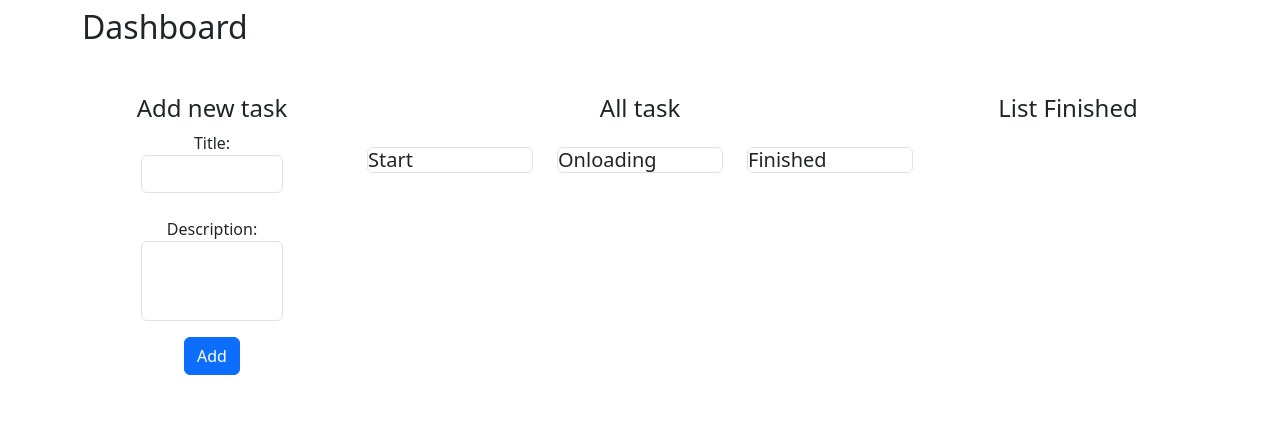
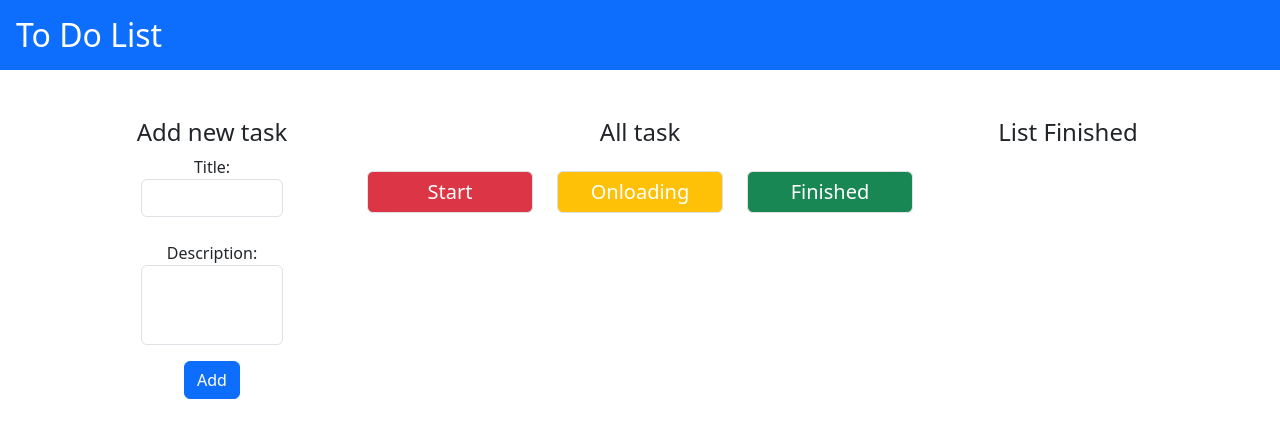
Before and after one commit to Daris02/to-do-list, a React (Vite) app: page / in a window 1280 px wide. Shown: the top 438 px of the page. Built offline with nearby package versions, Linux system fonts and the light colour scheme.

Commit message:
feat: update style

```diff
--- a/src/App.jsx
+++ b/src/App.jsx
@@ -9,8 +9,8 @@ function App() {
 
   return (
     <>
+      <h2 className="container-fluid bg-primary text-white p-3">To Do List</h2>
       <div className="container my-2">
-        <h2>Dashboard</h2>
         <main className="mt-5">
           <div className="row d-flex justify-content-center gy-5">
             <div className="col-6 col-md-2">
--- a/src/pages/Home.jsx
+++ b/src/pages/Home.jsx
@@ -41,7 +41,7 @@ export default function Home({ tasks, setTasks, taskF, setTaskF }) {
       <div className="mx-auto">
         <div className="row row-cols-1 row-cols-md-3">
           <div className="col align-items-center my-3">
-            <h5 className="mx-auto border rounded-2">Start</h5>
+            <h5 className="mx-auto border rounded-2 bg-danger text-white text-center py-2">Start</h5>
             <div className="d-flex flex-column gap-2 w-100 mx-auto">
               {tasks
                 .filter((t) => t.status == "start")
@@ -66,7 +66,7 @@ export default function Home({ tasks, setTasks, taskF, setTaskF }) {
             </div>
           </div>
           <div className="col align-items-center my-3">
-            <h5 className="mx-auto border rounded-2">Onloading</h5>
+            <h5 className="mx-auto border rounded-2 bg-warning text-white text-center py-2">Onloading</h5>
             <div className="App d-flex flex-column gap-2 w-100 mx-auto">
               {tasks
                 .filter((t) => t.status == "onloading")
@@ -97,7 +97,7 @@ export default function Home({ tasks, setTasks, taskF, setTaskF }) {
             </div>
           </div>
           <div className="col align-items-center my-3">
-            <h5 className="mx-auto border rounded-2">Finished</h5>
+            <h5 className="mx-auto border rounded-2 bg-success text-white text-center py-2">Finished</h5>
             <div className="App d-flex flex-column gap-2 w-100 mx-auto">
               {tasks
                 .filter((t) => t.status == "finished")
@@ -113,7 +113,7 @@ export default function Home({ tasks, setTasks, taskF, setTaskF }) {
                     <div className="card-footer">
                       <button
                         className="btn btn-warning text-white"
-                        onClick={() => handleCancel(task.id)}
+                        onClick={() => handleStart(task.id)}
                       >
                         cancel
                       </button>
--- a/src/pages/ListFinish.jsx
+++ b/src/pages/ListFinish.jsx
@@ -2,10 +2,10 @@ import React from 'react'
 
 export default function ListFinish({ taskF }) {
   return (
-    <div className="add text-center">
-    <h4>List Finished</h4>
     <div>
-      {taskF.map((task) => <p key={task.id}>{task.title}</p>)}
+    <h4 className='text-center'>List Finished</h4>
+    <div className='d-flex inline'>
+      {taskF.map((task) => <p className='text-center' key={task.id}>{task.title} : {task.description}</p>)}
     </div>
   </div>
   )
```
